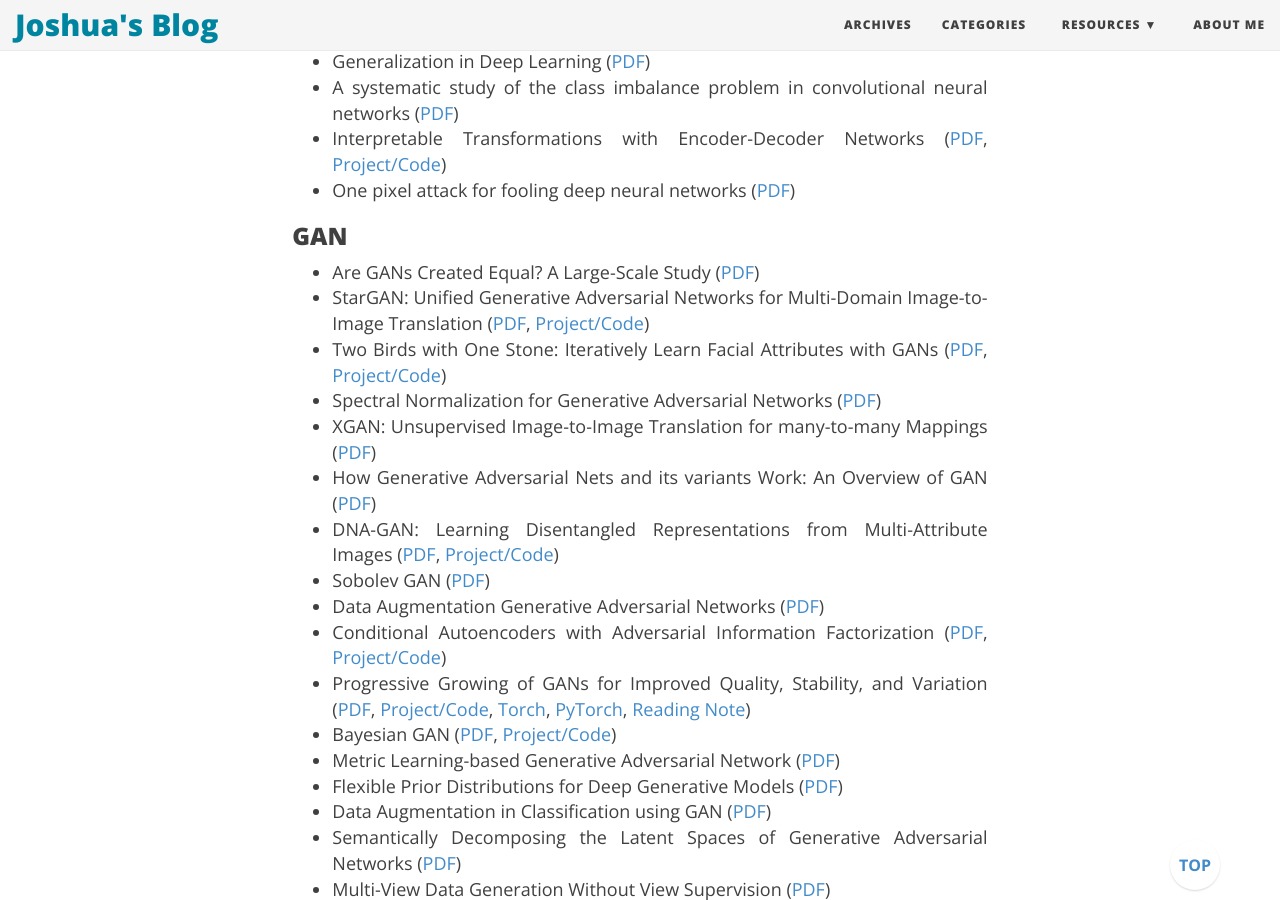
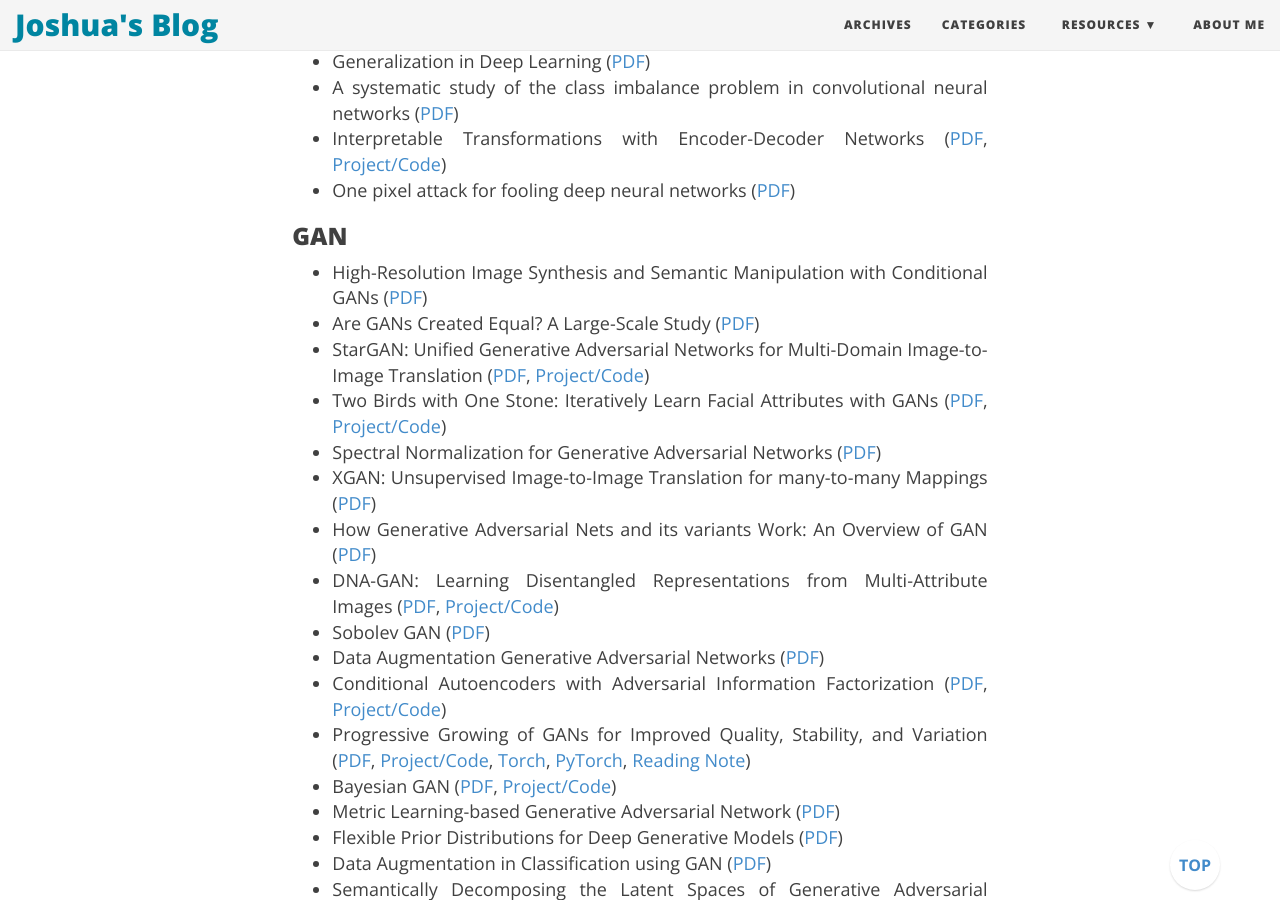
Before and after one commit to joshua19881228/joshua19881228.github.io, a Jekyll site: the page built from _posts/Computer_Vision/2016-08-25-my-jumble-of-computer-vision.md, in a window 1280 px wide and 900 px high, scrolled down 17039 px. Built offline with Jekyll 4.4.1, drawn with Linux system fonts in a browser that asks for light colours; nearby versions of some CDN libraries; formulas are drawn with MathJax 3; comment, search, counter and statistics services are not loaded.

Commit message:
update post

```diff
--- a/_posts/Computer_Vision/2016-08-25-my-jumble-of-computer-vision.md
+++ b/_posts/Computer_Vision/2016-08-25-my-jumble-of-computer-vision.md
@@ -426,6 +426,7 @@ I am going to maintain this page to record a few things about computer vision th
 
 ### GAN ###
 
+* High-Resolution Image Synthesis and Semantic Manipulation with Conditional GANs ([PDF](https://arxiv.org/abs/1711.11585))
 * Are GANs Created Equal? A Large-Scale Study ([PDF](https://arxiv.org/abs/1711.10337))
 * StarGAN: Unified Generative Adversarial Networks for Multi-Domain Image-to-Image Translation ([PDF](https://arxiv.org/abs/1711.09020), [Project/Code](https://github.com//yunjey/StarGAN))
 * Two Birds with One Stone: Iteratively Learn Facial Attributes with GANs ([PDF](https://arxiv.org/abs/1711.06078), [Project/Code](https://github.com//punkcure/Iterative-GAN))
```
